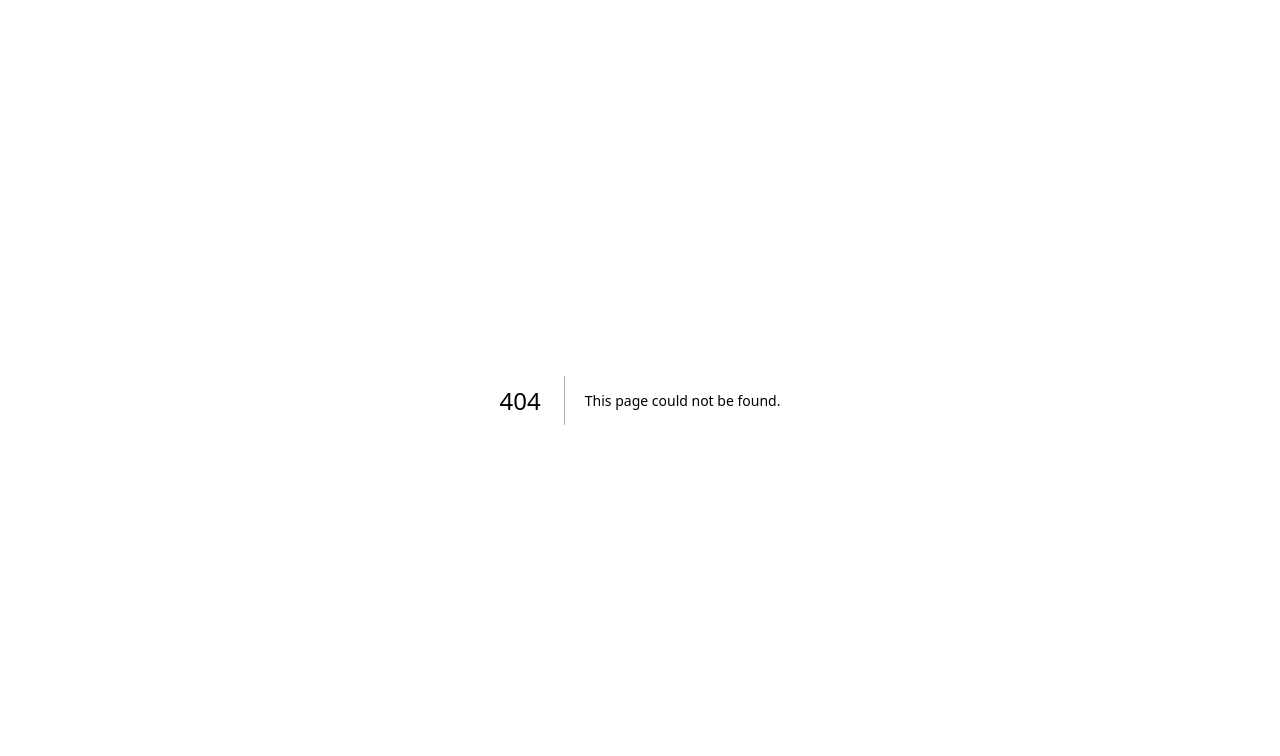
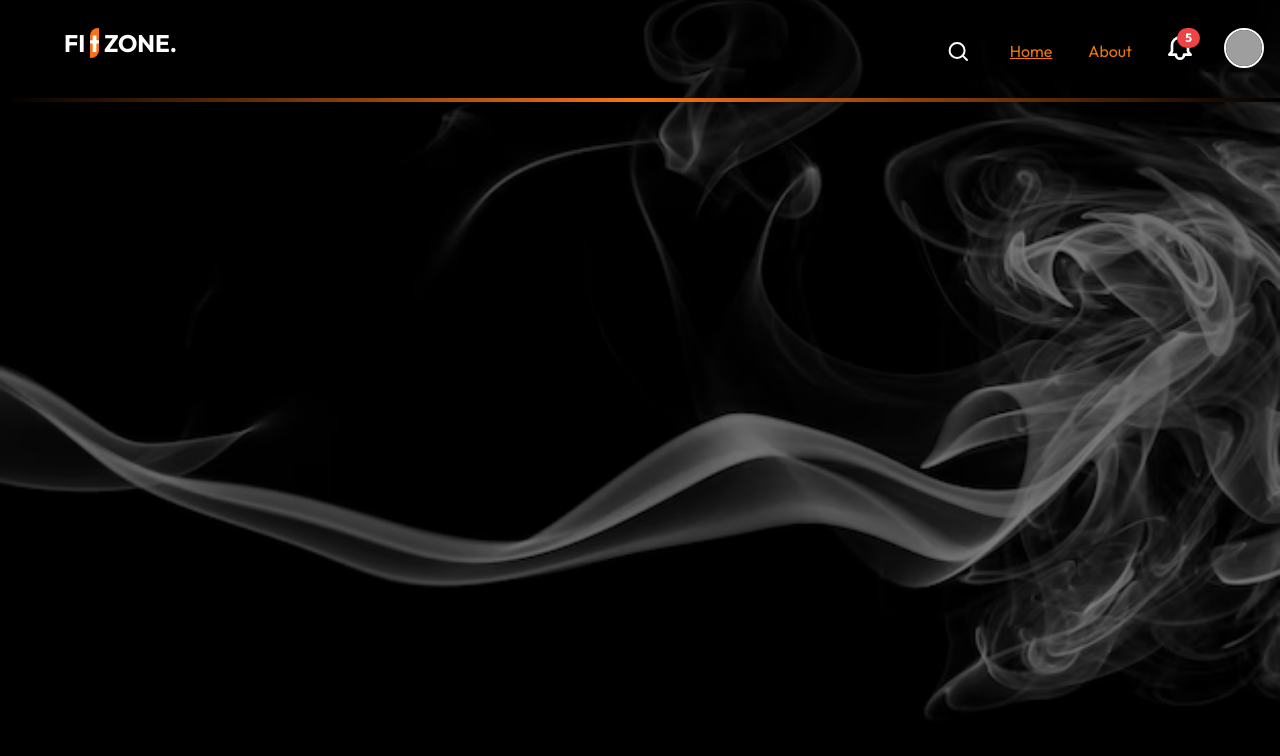
Before and after one commit to Muizz-Salis/Fitnessapp, a Next.js app: page /ask-question in a window 1280 px wide. Before the commit this address had no page. Shown: the top 756 px of the page. Built offline with nearby package versions, Linux system fonts and the light colour scheme; grey boxes are pictures that could not be loaded.

Commit message:
i stated doing the ask question page

```diff
--- a/package.json
+++ b/package.json
@@ -9,6 +9,7 @@
     "lint": "next lint"
   },
   "dependencies": {
+    "@headlessui/react": "^2.2.0",
     "next": "15.1.7",
     "react": "^19.0.0",
     "react-dom": "^19.0.0",
--- /dev/null
+++ b/src/app/ask-question/page.js
@@ -0,0 +1,21 @@
+"use client";
+
+import Navbar2 from "@/components/Navbar2";
+import { useRouter } from "next/navigation";
+
+export default function AskQuestion() {
+      const router = useRouter();
+
+    return (
+        <div className="min-h-screen bg-black">
+             <section
+        className="relative h-screen  items-center justify-center bg-cover bg-center"
+        style={{ backgroundImage: "url('/darkbck.png')" }} >
+                <div className="absolute inset-0 bg-black opacity-50"></div>
+
+                <Navbar2/>
+                </section>
+
+        </div>
+    );
+}
--- a/src/app/thank-you/page.js
+++ b/src/app/thank-you/page.js
@@ -1,4 +1,5 @@
 import Image from "next/image";
+import Link from "next/link";
 
 
 export default function ThankYou() {
@@ -9,9 +10,9 @@ export default function ThankYou() {
         style={{ backgroundImage: "url('/Thanks.jpeg')" }} >
                 <div className="absolute inset-0 bg-black opacity-50"></div>
                 <div>
-                    <p className=" mx-12 relative text-2xl text-white font-bold mb-4">FI <span className="bg-orange-500 text-white  rounded-tl-lg rounded-br-lg">
+                    <Link href={'/'} className=" mx-12 relative text-2xl text-white font-bold mb-4">FI <span className="bg-orange-500 text-white  rounded-tl-lg rounded-br-lg">
       t
-    </span> ZONE.</p>
+    </span> ZONE.</Link>
                 </div>
                 <div className="relative z-5 text-center px-6 max-w-2xl mx-auto">
                     <h2 className="text-4xl text-[#EC7807] font-bold mb-4">
--- /dev/null
+++ b/src/components/Navbar2.js
@@ -0,0 +1,178 @@
+"use client";
+import { Menu } from "@headlessui/react";
+import Link from "next/link";
+import { useRouter } from "next/navigation";
+import { useState } from "react";
+
+
+export default function Navbar2() {
+
+  const router = useRouter();
+
+      const [isMenuOpen, setIsMenuOpen] = useState(false);
+      const [dropdownOpen, setDropdownOpen] = useState(false);
+
+      const toggleMenu = () => {
+        setIsMenuOpen(!isMenuOpen);
+      };
+    return (
+        <>
+            <nav className="bg-black bg-opacity-50 text-[#ec7807] shadow-lg relative before:absolute before:bottom-0 before:left-0 before:w-full before:h-[4px] before:bg-gradient-to-r before:from-black before:via-orange-500 before:to-black">
+      <div className="max-w-7xl mx-auto px-4 py-6 flex justify-between items-center">
+        {/* Logo with Link to Homepage */}
+        <Link href={'/'} className=" mx-12 relative text-2xl text-white font-bold mb-4 ">FI <span className="bg-orange-500 text-white  rounded-tl-lg rounded-br-lg">
+      t
+    </span> ZONE.</Link>
+            {/* Hamburger Menu for Mobile */}
+            <button
+          className="md:hidden text-white focus:outline-none"
+          onClick={toggleMenu}
+        >
+          <svg
+            className="w-6 h-6"
+            fill="none"
+            stroke="currentColor"
+            viewBox="0 0 24 24"
+            xmlns="http://www.w3.org/2000/svg"
+          >
+            <path
+              strokeLinecap="round"
+              strokeLinejoin="round"
+              strokeWidth="2"
+              d="M4 6h16M4 12h16m-7 6h7"
+            />
+          </svg>
+        </button>
+
+        {/* Links on the Right */}
+        <div
+          className={`md:flex md:space-x-6 md:items-center ${
+            isMenuOpen ? "block" : "hidden"
+          } absolute md:static top-16 left-0 w-full md:w-auto bg-black md:bg-transparent z-10`}
+        >
+           <Link
+            href="/programs"
+            className={`block md:inline-block px-2 py-2 rounded-lg transition hover:text-white ${
+              router.pathname === "/" ? "border-b-2 border-orange-500" : ""
+            }`}
+          >
+          <svg xmlns="http://www.w3.org/2000/svg" className="w-6 h-6 text-white" fill="none" viewBox="0 0 24 24" stroke="currentColor" strokeWidth="2">
+  <path strokeLinecap="round" strokeLinejoin="round" d="M21 21l-4.35-4.35m1.95-5.15a7.5 7.5 0 11-15 0 7.5 7.5 0 0115 0z" />
+</svg>
+
+          </Link>
+          <Link
+            href="/ask-question"
+            className={`block md:inline-block px-2 py-2 rounded-lg transition hover:text-white ${
+              router.pathname === "/ask-question" ? "underline" : ""
+            }`}
+          >
+            Home
+          </Link>
+          <Link
+            href="/about"
+            className="block md:inline-block px-1 py-2 rounded-lg transition hover:text-white"
+          >
+            About
+          </Link>
+
+          <Link
+            href="/notification"
+            className="block md:inline-block px-1 py-2 rounded-lg transition hover:text-white"
+          >
+         <div className="relative inline-block">
+  {/* Notification Bell Icon */}
+  <svg xmlns="http://www.w3.org/2000/svg" className="w-8 h-8 text-white" fill="none" viewBox="0 0 24 24" stroke="currentColor" strokeWidth="2">
+    <path strokeLinecap="round" strokeLinejoin="round" d="M15 17h5l-1.405-1.405A2.032 2.032 0 0118 14V10a6 6 0 10-12 0v4c0 .386-.149.75-.405 1.05L4 17h5m6 0a3 3 0 11-6 0" />
+  </svg>
+
+  {/* Notification Badge */}
+  <span className="absolute -top-1 -right-1 bg-red-500 text-white text-xs font-bold px-2 py-0.5 rounded-full">
+    5 {/* Change this number dynamically */}
+  </span>
+</div>
+    </Link>
+    <div className="relative">
+            <button
+              onClick={() => setDropdownOpen(!dropdownOpen)}
+              className="focus:outline-none"
+            >
+              <img
+                src="/profile.jpg" // Change this to your profile image path
+                alt="Profile"
+                className="w-10 h-10 rounded-full border-2 border-white cursor-pointer"
+              />
+            </button>
+
+            {/* Dropdown Menu */}
+            {dropdownOpen && (
+              <div className="absolute right-0 mt-2 w-48 bg-white rounded-md shadow-lg py-2 z-50">
+                <Link href="/profile" className="block px-4 py-2 text-sm hover:bg-gray-100">
+                  Profile
+                </Link>
+                <Link href="/settings" className="block px-4 py-2 text-sm hover:bg-gray-100">
+                  Settings
+                </Link>
+                <Link href="/logout" className="block px-4 py-2 text-sm text-red-500 hover:bg-gray-100">
+                  Logout
+                </Link>
+              </div>
+            )}
+          </div>
+
+           {/* Profile Picture with Dropdown */}
+           {/* <Menu as="div" className="relative inline-block">
+            <Menu.Button className="relative">
+              <img
+                src="/profile.jpg" // Change this to your profile image path
+                alt="Profile"
+                className="w-10 h-10 rounded-full border-2 border-white cursor-pointer"
+              />
+              -
+            </Menu.Button>
+
+            <Menu.Items className="absolute right-0 mt-2 w-48 bg-black rounded-md shadow-lg py-2 z-50">
+              <Menu.Item>
+                {({ active }) => (
+                  <Link
+                    href="/profile"
+                    className={`block px-4 py-2 text-sm ${
+                      active ? "bg-gray-100" : ""
+                    }`}
+                  >
+                    Profile
+                  </Link>
+                )}
+              </Menu.Item>
+              <Menu.Item>
+                {({ active }) => (
+                  <Link
+                    href="/settings"
+                    className={`block px-4 py-2 text-sm ${
+                      active ? "bg-gray-100" : ""
+                    }`}
+                  >
+                    Settings
+                  </Link>
+                )}
+              </Menu.Item>
+              <Menu.Item>
+                {({ active }) => (
+                  <Link
+                    href="/logout"
+                    className={`block px-4 py-2 text-sm text-red-500 ${
+                      active ? "bg-gray-100" : ""
+                    }`}
+                  >
+                    Logout
+                  </Link>
+                )}
+              </Menu.Item>
+            </Menu.Items>
+          </Menu> */}
+        </div>
+      </div>
+    </nav>
+        </>
+    );
+}
```
Also changed, not shown: public/darkbck.png (added), 1 other file (tests, documents, lock files or other folders).
